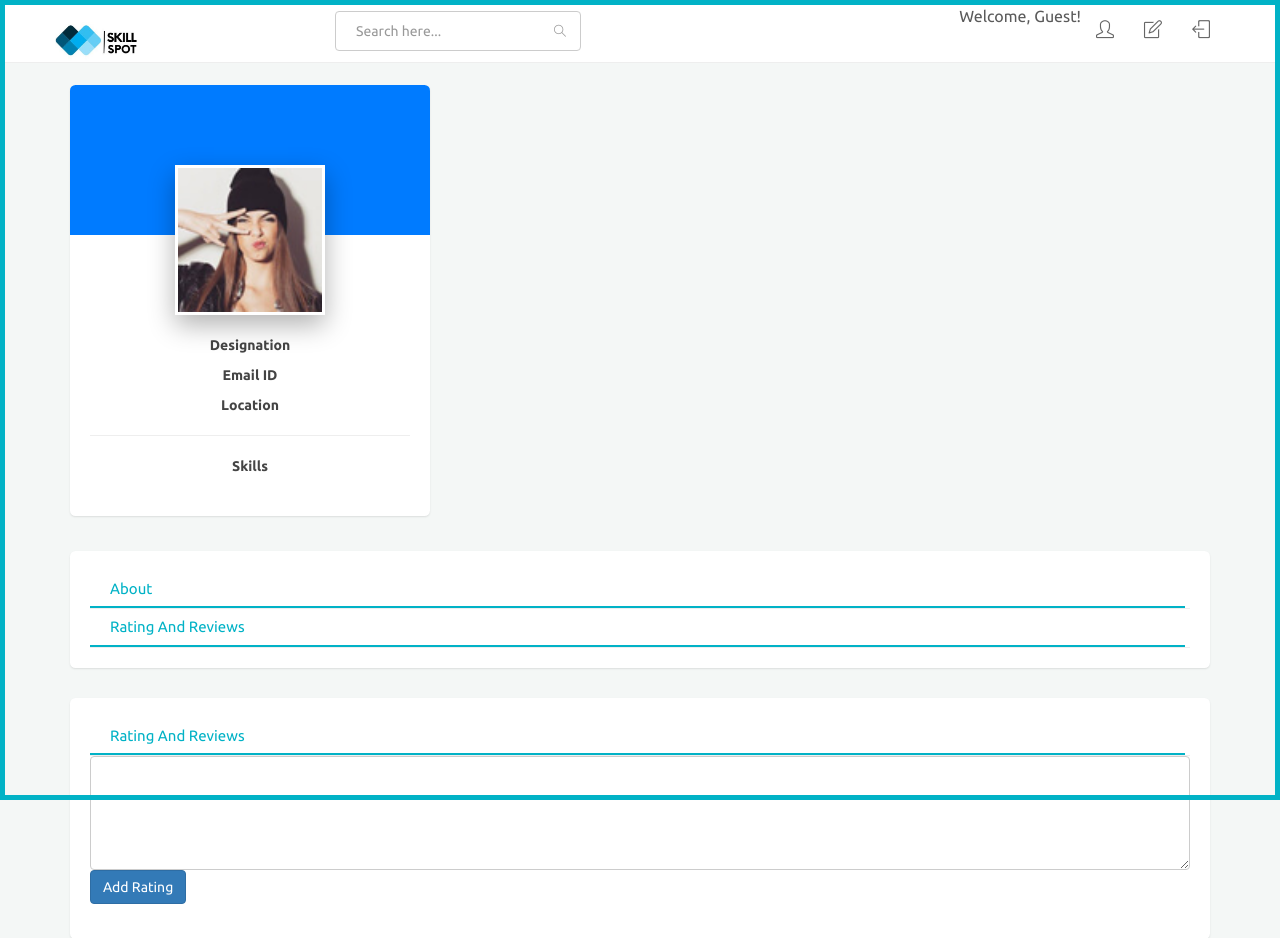
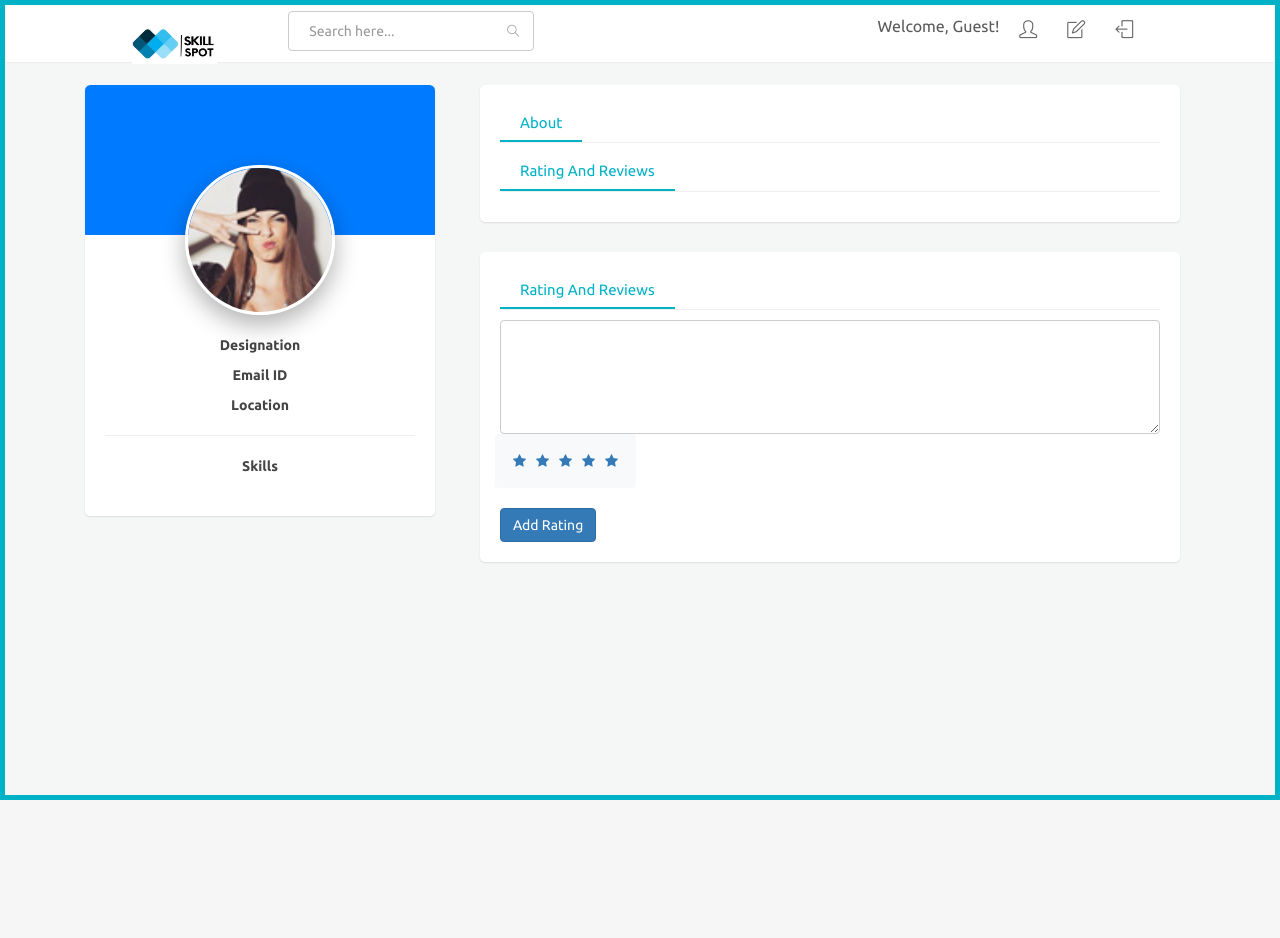
Before and after one commit to aanchal-05/skillspot, a Django app: template dashboard/templates/profile.html in a window 1280 px wide. Shown: the top 938 px of the page. After the commit the page ends 800 px from the top, so only its background shows below. Run offline with Django 5.2, Linux system fonts and the light colour scheme; the template is opened without the code that fills it, so the values that code supplies are empty; some libraries are stand-ins or nearby versions.

Commit message:
rating functionality added

```diff
--- a/authentication/models.py
+++ b/authentication/models.py
@@ -19,3 +19,4 @@ class UserDetails(models.Model):
     # about= models.TextField(blank=True, null=True)
     about= RichTextField(blank=True, null=True)
     review= models.CharField(max_length=1000,blank=True, null=True)
+    avgrating= models.IntegerField(default=0)
--- a/dashboard/models.py
+++ b/dashboard/models.py
@@ -1,11 +1,15 @@
 from django.db import models
 
 from authentication.models import UserDetails
+# from star_ratings.models import RatingField
+
 
 class Review(models.Model):
     reviewer = models.ForeignKey(UserDetails, on_delete=models.CASCADE, related_name='reviews_given' ,max_length=1000,blank=True, null=True)
     user_being_reviewed = models.ForeignKey(UserDetails, on_delete=models.CASCADE, related_name='reviews_received')
     content = models.TextField()
+    rating = models.IntegerField(default=0)
+
     # rating = models.IntegerField()
 
     # def __str__(self):
--- a/dashboard/templates/profile.html
+++ b/dashboard/templates/profile.html
@@ -1,4 +1,5 @@
 {% load static %}
+
 
 <!doctype html>
 <html lang="en">
@@ -12,6 +13,9 @@
 
 <link rel="icon" href="favicon.ico" type="image/x-icon">
 <!-- VENDOR CSS -->
+<link rel="stylesheet" href="https://cdn.jsdelivr.net/npm/bootstrap@4.0.0/dist/css/bootstrap.min.css" integrity="sha384-Gn5384xqQ1aoWXA+058RXPxPg6fy4IWvTNh0E263XmFcJlSAwiGgFAW/dAiS6JXm" crossorigin="anonymous">
+<link rel="stylesheet" href="https://cdnjs.cloudflare.com/ajax/libs/font-awesome/4.7.0/css/font-awesome.min.css">
+
 <link rel="stylesheet" href="{% static 'assets/vendor/bootstrap/css/bootstrap.min.css' %}">
 <link rel="stylesheet" href="{% static 'assets/vendor/font-awesome/css/font-awesome.min.css' %}">
 
@@ -22,6 +26,26 @@
 <!-- MAIN CSS -->
 <link rel="stylesheet" href="{% static 'assets/css/main.css' %}">
 <link rel="stylesheet" href="{% static 'assets/css/color_skins.css' %}">
+    <style>
+        .rating-list li {
+          float: right;
+          color: #ddd;
+          padding: 10px 5px;
+        }
+
+        .rating-list li:hover,
+        .rating-list li:hover ~ li {
+          color: orange;
+        }
+
+        .rating-list {
+          display: inline-block;
+          list-style: none;
+        }
+        .checked {
+            color: orange;
+        }
+    </style>
 </head>
 <body class="theme-cyan">
 
@@ -138,10 +162,12 @@
 
 
                                 <div class="tab-pane active" id="About">
+
                              {% for review_user in result_review_user %}
+                             {% if review_user.content %}
 
                                   <p>  {{ review_user.content }}     by {{ review_user.reviewer }}  </p>
-
+                                {% endif %}
                                  {% endfor %}
 
 
@@ -190,7 +216,47 @@
 
 
                                     <textarea class="form-control" rows="5" cols="30" id="review-box" name="review-box"></textarea>
+                                    {% comment %} <div class="container" style="padding: 2em"> {% endcomment %}
+    {% comment %} {% for post in posts %} {% endcomment %}
+        {% comment %} <div class="card" style="width: 30rem;"> {% endcomment %}
+          {% comment %} <img class="card-img-top" style="max-height: 15rem; overflow: hidden" {% endcomment %}
+               {% comment %} src="/static/000107507.jpg" alt="Card image cap"> {% endcomment %}
+          {% comment %} <div class="card-body">
+            <h5 class="card-title"></h5>
+            <p class="card-text"></p>
+            <h5 class="card-title">Avg rating:
+                <span class="fa fa-star {% if post.average_rating > 0 %} checked {% endif %}"></span>
+                <span class="fa fa-star {% if post.average_rating > 1 %} checked {% endif %}"></span>
+                <span class="fa fa-star {% if post.average_rating > 2 %} checked {% endif %}"></span>
+                <span class="fa fa-star {% if post.average_rating > 3 %} checked {% endif %}" ></span>
+                <span class="fa fa-star {% if post.average_rating > 4 %} checked {% endif %}"></span>
+            </h5> {% endcomment %}
+            <ul class="btn btn-light list-inline rating-list">
+            {% comment %} <li><a href="{% url 'profile' reviewemail=data.email %}?rate=1">Link Text</a></li> {% endcomment %}
+{% comment %} {% if post.user_rating > 4 %} checked {% endif %} {% endcomment %}
+              <li> <a href="{%url 'profile'  reviewemail=data.email %}?rate=5">
+                  <i class="fa fa-star " title="Rate 5"></i></li>
+             <li> <a href="{%url 'profile'  reviewemail=data.email %}?rate=4">
+                  <i class="fa fa-star " title="Rate 4"></i></li>
+                  <li> <a href="{%url 'profile'  reviewemail=data.email %}?rate=3">
+                  <i class="fa fa-star " title="Rate 3"></i></li>
+                  <li> <a href="{%url 'profile'  reviewemail=data.email %}?rate=2">
+                  <i class="fa fa-star " title="Rate 2"></i></li>
+                  <li> <a href="{%url 'profile'  reviewemail=data.email %}?rate=1">
+                  <i class="fa fa-star " title="Rate 1"></i></li>
 
+
+              {% comment %} <li onclick="rate(4, {{ data.email }})">
+                  <i class="fa fa-star {% if post.user_rating > 3 %} checked {% endif %}" title="Rate 4"></i></li>
+              <li onclick="rate(3, {{ data.email }})">
+                  <i class="fa fa-star {% if post.user_rating > 2 %} checked {% endif %}" title="Rate 3"></i></li>
+              <li onclick="rate(2, {{ data.email }})">
+                  <i class="fa fa-star {% if post.user_rating > 1 %} checked {% endif %}" title="Rate 2"></i></li>
+              <li onclick="rate(1, {{ data.email }})">
+                  <i class="fa fa-star {% if post.user_rating > 0 %} checked {% endif %}" title="Rate 1"></i></li>
+            </ul> {% endcomment %}
+          </div>
+        {% comment %} </div> {% endcomment %}
 
                                      <button type="submit" class="btn btn-primary mt-2"> Add Rating</button>
                                        </form>
@@ -214,10 +280,23 @@
 </div>
 </div>
 
+{% comment %}
+<script>
+        const rate = (rating, post_id) => {
+            fetch(`/rate/${post_id}/${rating}/`, {
+                method: 'GET',
+                headers: {
+                    'Content-Type': 'application/json'
+                }
+            }).then(rest => {
+                window.location.reload();
+                // you may want to update the rating here
+                // to simplify stuff, I just reload the page
+            })
+        }
+    </script>
 
-
-
-
+                         {% endcomment %}
 <script src="{% static 'assets/bundles/libscripts.bundle.js' %}"></script>
 <script src="{% static 'assets/bundles/vendorscripts.bundle.js' %}"></script>
 
--- a/dashboard/urls.py
+++ b/dashboard/urls.py
@@ -7,8 +7,9 @@ urlpatterns = [
     path('update_profile/',update_profile, name='update_profile'),
     path('view_profile/', view_profile, name='view_profile'),
     path('search/', search, name="search"),
-    path('search/profile/<str:reviewemail>','profile', name="profile"),
+    path('search/profile/<str:reviewemail>',profile, name="profile")
     # path('search/reviewprofile/<str:reviewemail>','reviewprofile', name="reviewprofile")
+    # path('rate/<str:reviewemail>/<int:rate>/',rate, name"rate")
 
 
 
--- a/my_project/settings.py
+++ b/my_project/settings.py
@@ -40,7 +40,9 @@ INSTALLED_APPS = [
     'authentication',
     'dashboard',
     'ckeditor',
-    'ckeditor_uploader'
+    'ckeditor_uploader',
+    'star_ratings'
+
 
 
 ]
--- a/my_project/urls.py
+++ b/my_project/urls.py
@@ -31,7 +31,9 @@ urlpatterns = [
     path('update_profile/', update_profile ,name="update_profile"),
     path('view_profile/', view_profile, name="view_profile"),
     path('search/', search, name="search"),
-    path('search/profile/<str:reviewemail>', profile, name="profile"),
+    path('search/profile/<str:reviewemail>', profile, name="profile")
+    # path('rate/<str:reviewemail>/<int:rate>/',rate, name"rate")
+
     # path('search/reviewprofile/<str:reviewemail>', reviewprofile, name="reviewprofile")
 
 
```
Also changed, not shown: dashboard/views.py (+41 -119 lines), authentication/migrations/0009_userdetails_avgrating.py (added), dashboard/migrations/0003_review_rating.py (added).
